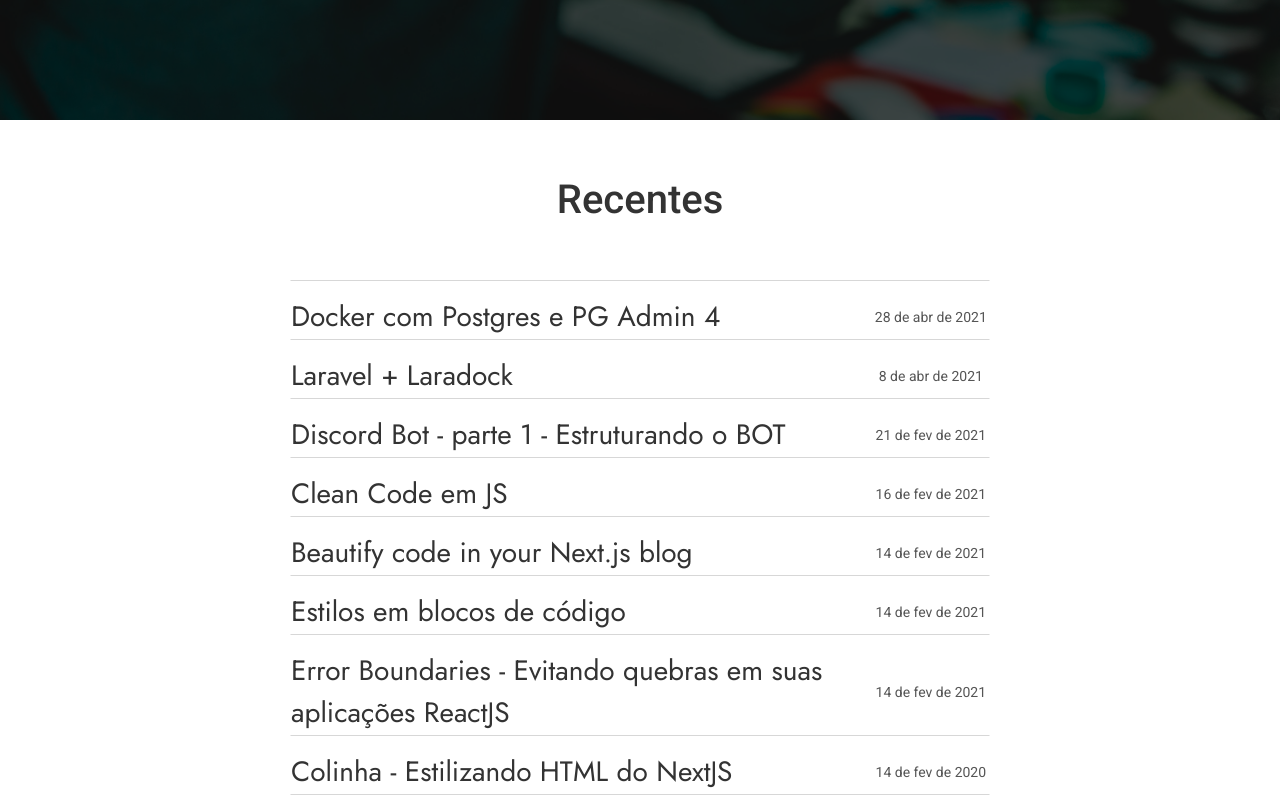
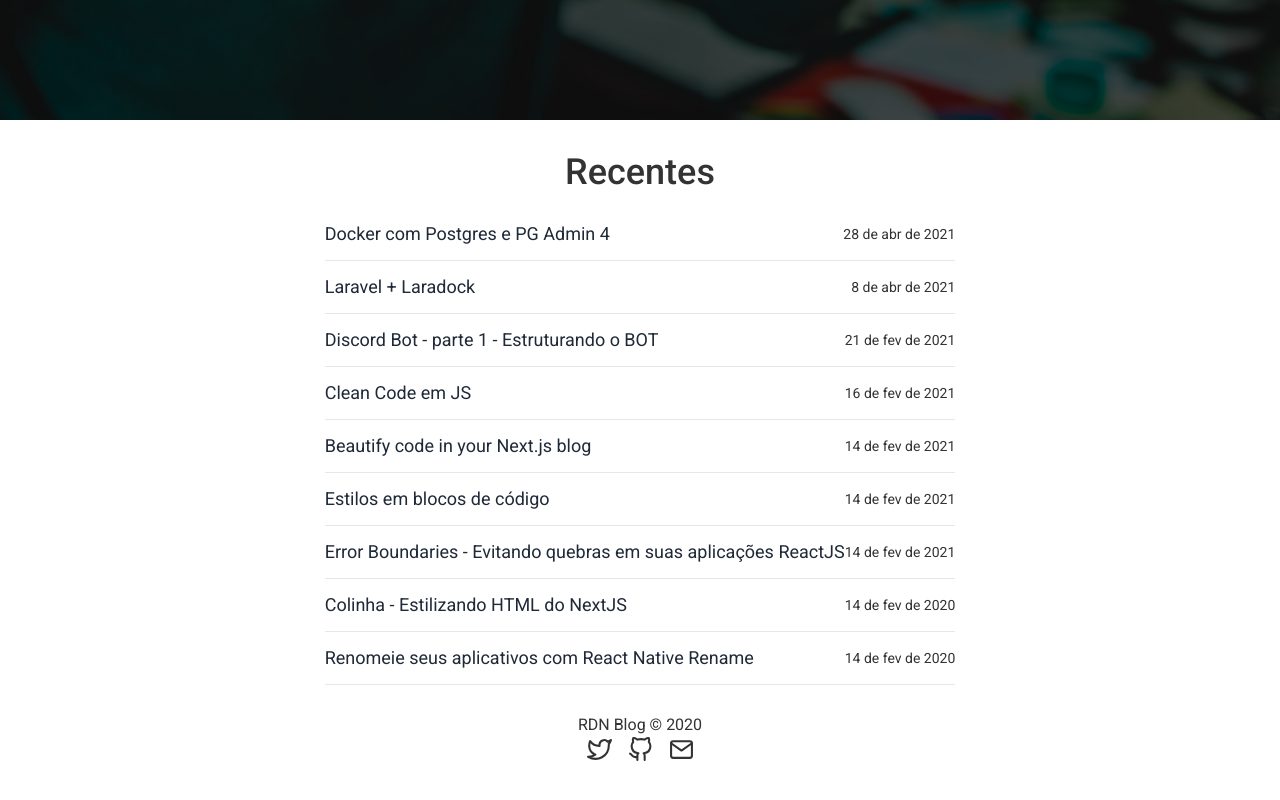
Before and after one commit to rodrigodiasnoronha/rdn, a Next.js app: page / in a window 1280 px wide. Shown: the part 680-1480 px from the top of the page. After the commit the page ends 1454 px from the top, so only its background shows below. Built offline with nearby package versions, Linux system fonts and the light colour scheme.

Commit message:
Atualizando estilização com tailwind

```diff
--- a/components/Article/index.tsx
+++ b/components/Article/index.tsx
@@ -1,9 +1,8 @@
-import React from 'react';
-import Link from 'next/link';
-import { Article as IArticle } from '../../types';
 import { format } from 'date-fns';
 import { ptBR } from 'date-fns/locale';
-import { Container } from './styles';
+import Link from 'next/link';
+import React from 'react';
+import { Article as IArticle } from '../../types';
 
 interface ArticleProps {
     data: IArticle;
@@ -15,15 +14,15 @@
     }
 
     return (
-        <Container>
-            <div className="title">
-                <Link href={`/articles/${data.data.slug}`}>{data.data.titulo}</Link>
-            </div>
+        <div className='flex flex-row justify-between items-center py-3 border-b'>
+            <Link className="text-lg text-gray-800 hover:text-call" href={`/articles/${data.data.slug}`}>
+                {data.data.titulo}
+            </Link>
 
-            <div className="date">
+            <div className="text-sm">
                 <time>{formatDate(data.data.data)}</time>
             </div>
-        </Container>
+        </div>
     );
 };
 
--- a/components/Article/styles.ts
+++ /dev/null
@@ -1,61 +0,0 @@
-import styled from 'styled-components';
-
-export const Container = styled.div`
-    border: 1px solid transparent;
-    border-top-color: var(--lucyPure2);
-
-    padding-top: 15px;
-    display: flex;
-    flex-direction: row;
-
-    .title {
-        flex: 5;
-    }
-
-    .title a {
-        color: #333;
-        font-size: 28px;
-        font-family: Jost, -apple-system, BlinkMacSystemFont, 'Segoe UI', Roboto, Oxygen, Ubuntu, Cantarell, 'Open Sans',
-            'Helvetica Neue', sans-serif;
-        font-weight: 400;
-        text-decoration: none;
-    }
-
-    .title a:hover {
-        color: var(--lucyOrange);
-        transition: color 0.5s;
-    }
-
-    .date {
-        flex: 1;
-
-        display: flex;
-        justify-content: center;
-        align-items: center;
-    }
-
-    .date time {
-        color: var(--textGray);
-        font-family: Roboto, -apple-system, BlinkMacSystemFont, 'Segoe UI', Roboto, Oxygen, Ubuntu, Cantarell,
-            'Open Sans', 'Helvetica Neue', sans-serif;
-        font-weight: 400;
-        font-size: 14px;
-    }
-
-    @media (max-width: 700px) {
-        padding: 10px;
-        padding-top: 15px;
-
-        .title {
-            padding: 5px;
-        }
-
-        .title a {
-            font-size: 1.2rem;
-        }
-
-        .date time {
-            font-size: 0.8rem;
-        }
-    }
-`;
--- a/components/Footer/index.tsx
+++ b/components/Footer/index.tsx
@@ -8,7 +8,7 @@
                 <span>RDN Blog &#169; 2020</span>
             </div>
 
-            <div className="flex flex-row gap-4 p-4">
+            <div className="flex flex-row gap-4">
                 <a href="https://twitter.com/xxxkckkxkxxk" target="__blank">
                     <FiTwitter size={25} />
                 </a>
--- a/components/GlobalStyles/index.tsx
+++ b/components/GlobalStyles/index.tsx
@@ -47,18 +47,6 @@
     }
 
 
-    a, a:visited {
-        color: var(--lucyBlue);
-        cursor: pointer;
-        text-decoration: none;
-    }
-
-    a:hover, a:active{
-        color: #388b98;
-        transition: color 0.5s;
-
-    }
-
     input, button {
         font-family: Roboto Arial, Helvetica, sans-serif;
         font-weight: 400;
--- a/components/Header/index.tsx
+++ b/components/Header/index.tsx
@@ -25,10 +25,14 @@
                     <nav className="navbar">
                         <ul>
                             <li>
-                                <Link href="/articles">Artigos</Link>
+                                <Link href="/articles" className="text-white">
+                                    Artigos
+                                </Link>
                             </li>
                             <li>
-                                <Link href="/me">Sobre</Link>
+                                <Link href="/me" className="text-white">
+                                    Sobre
+                                </Link>
                             </li>
                         </ul>
                     </nav>
--- a/components/Header/styles.ts
+++ b/components/Header/styles.ts
@@ -50,7 +50,7 @@
             'Open Sans', 'Helvetica Neue', sans-serif;
         font-weight: 500;
         font-size: 18px;
-        text-transform: uppercase;
+        text-transform: lowercase;
         text-decoration: none;
     }
 
--- a/components/RecentArticles/index.tsx
+++ b/components/RecentArticles/index.tsx
@@ -13,10 +13,10 @@
         let articeListOrdered = this.articleList.sort((a, b) => (a.data.data <= b.data.data ? 1 : -1));
 
         return (
-            <section className="articles-section">
-                <h3>Recentes</h3>
+            <section className="flex flex-col items-center p-4">
+                <h3 className="text-4xl font-medium my-4 font-roboto">Recentes</h3>
 
-                <div className="articles">
+                <div>
                     {articeListOrdered &&
                         articeListOrdered.map((article) => <Article key={article.data.slug} data={article} />)}
                 </div>
--- a/pages/index.tsx
+++ b/pages/index.tsx
@@ -8,28 +8,7 @@
 import { Article as IArticle } from '../types'; // eslint-disable-line
 
 const Container = styled.main`
-    height: 100%;
     width: 100%;
-
-    .articles-section {
-        display: flex;
-        flex-direction: column;
-        align-items: center;
-    }
-
-    .articles-section h3 {
-        text-align: center;
-        font-size: 40px;
-        font-family: Roboto, Arial, Helvetica, sans-serif;
-        font-weight: 500;
-
-        margin: 50px 0px;
-    }
-
-    .articles {
-        max-width: 700px;
-        width: 100%;
-    }
 
     .more {
         margin: 15px 0px;
--- a/tailwind.config.js
+++ b/tailwind.config.js
@@ -6,7 +6,7 @@
         // Or if using `src` directory:
     ],
     theme: {
-        extend: {},
+        extend: {
             colors: {
                 // lucy theme colors
                 background1: '#0e0f15',
@@ -37,5 +37,6 @@
                 translucent9: '#ffffff12',
             },
         },
+    },
     plugins: [],
 };
```
Lines whose indentation alone changed are shown as unchanged.
